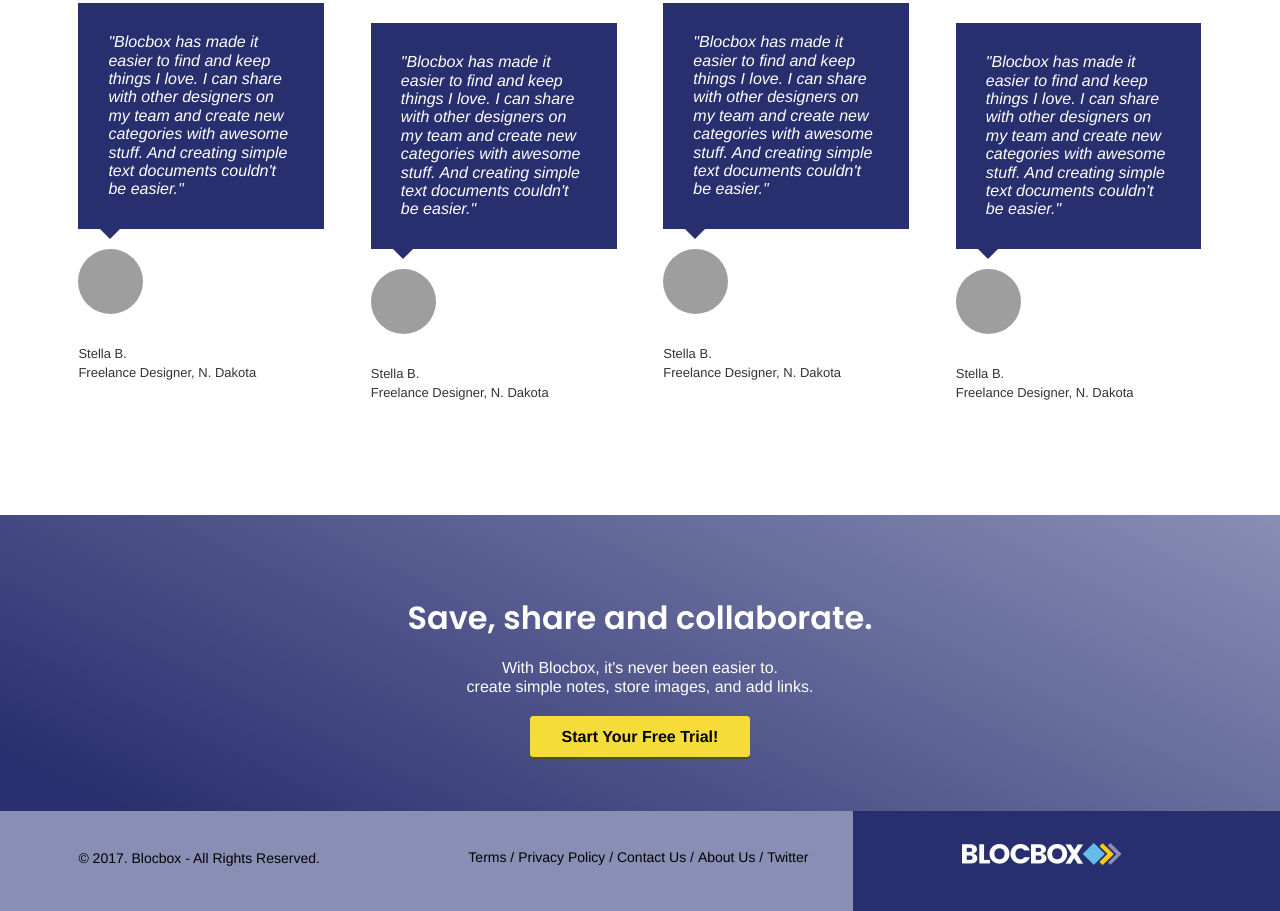
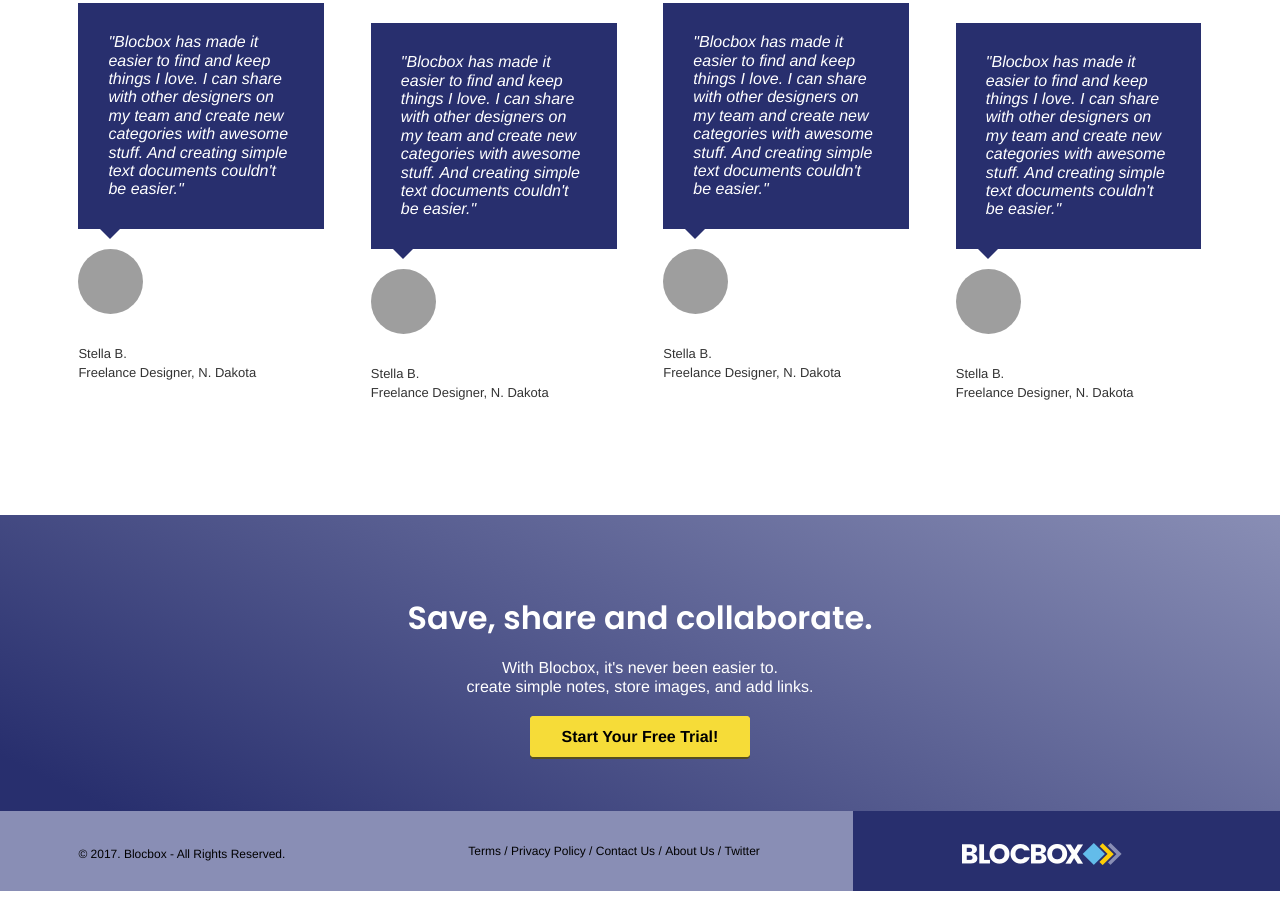
Before and after one commit to jwaltrowski/Blocbox, a plain HTML site: page index.html in a window 1280 px wide. Shown: the part 2431-3342 px from the top of the page. Drawn offline with Linux system fonts and the light colour scheme; grey boxes are pictures that could not be loaded; a web font is replaced by a local one.

Commit message:
Final Push, Deploying Blocbox

```diff
--- a/css/style.css
+++ b/css/style.css
@@ -294,7 +294,7 @@ header .hero img {
    z-index: 0;
  }
  footer p, footer nav ul {
-   font-size:14px;
+   font-size:12px;
    font-weight:100;
    text-align: center;
    margin: 10px auto 0;
@@ -320,7 +320,7 @@ header .hero img {
      background-color: #282f6e;
      background-image: linear-gradient(to left,
         #282f6e 0%, #282f6e 33.33337%, #898eb5 33.33337%, #898eb5 100%);
-     height: 100px;
+     height: 80px;
    }
    footer p, footer nav ul{
      padding: 2em 0;
@@ -338,7 +338,7 @@ header .hero img {
      background-color: #282f6e;
      background-image: linear-gradient(to left,
         #282f6e 0%, #282f6e 33.33337%, #898eb5 33.33337%, #898eb5 100%);
-     height: 100px;
+     height: 80px;
    }
    footer p, footer nav ul{
      padding: 2em 0;
```
